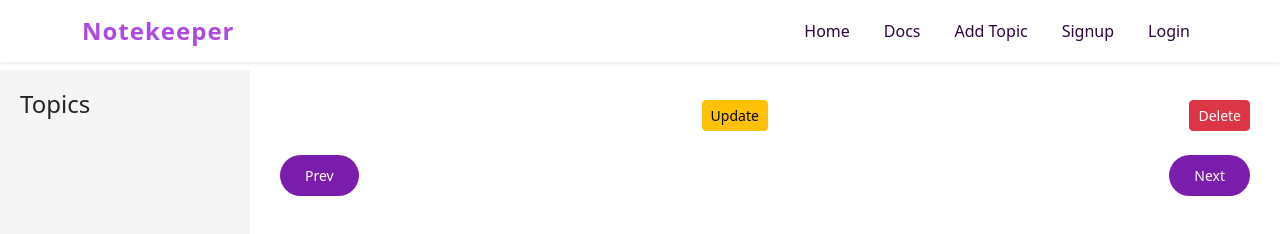
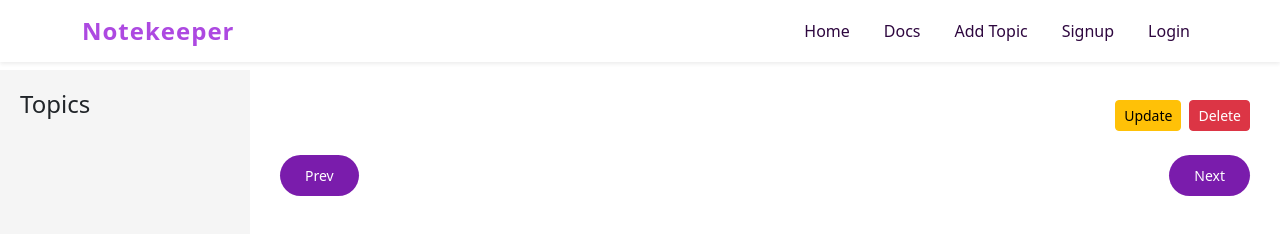
Before and after one commit to SameerShaikh5/NoteKeeper-Website, a plain HTML site: page frontend/doc.html in a window 1280 px wide. Drawn offline with nearby package versions, Linux system fonts and the light colour scheme; no server answers.

Commit message:
fix update button position

```diff
--- a/frontend/doc.html
+++ b/frontend/doc.html
@@ -48,12 +48,15 @@
     <div class="content w-75">
       <button class="btn btn-primary btn-sm d-lg-none mb-3" id="toggleSidebar">☰ Menu</button>
 
-      <!-- Top section with delete button -->
+      <!-- Top section with update + delete buttons -->
       <div class="d-flex justify-content-between align-items-center mb-3">
         <h2 id="blogTitle" class="mb-0"></h2>
-        <button id="updateBtn" class="btn btn-warning btn-sm">Update</button>
-        <button id="deleteBtn" class="btn btn-danger btn-sm">Delete</button>
+        <div class="d-flex gap-2">
+          <button id="updateBtn" class="btn btn-warning btn-sm">Update</button>
+          <button id="deleteBtn" class="btn btn-danger btn-sm">Delete</button>
+        </div>
       </div>
+
 
       <p id="blogContent"></p>
 
```
